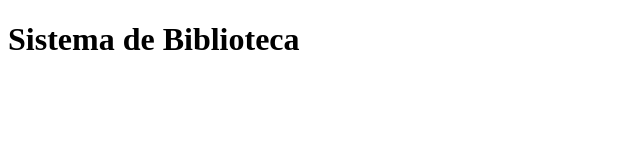
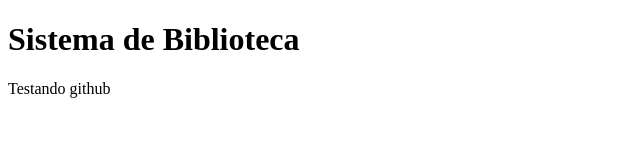
Before and after one commit to 1606076-html-css-js/biblioteca, a plain HTML site: page index.html in a window 1280 px wide. Shown: the whole page, without its empty margins (0-640 px from the left). Drawn offline with Linux system fonts and the light colour scheme.

Commit message:
Adiciona alterações no index e cria readme

```diff
--- a/index.html
+++ b/index.html
@@ -7,5 +7,7 @@
 </head>
 <body>
     <h1>Sistema de Biblioteca</h1>
+
+    <p>Testando github</p>
 </body>
 </html>
```
Also changed, not shown: 1 other file.
